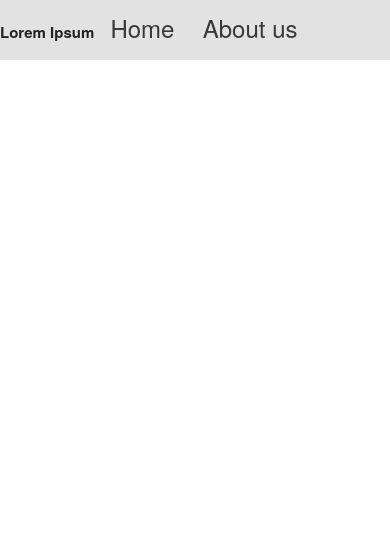
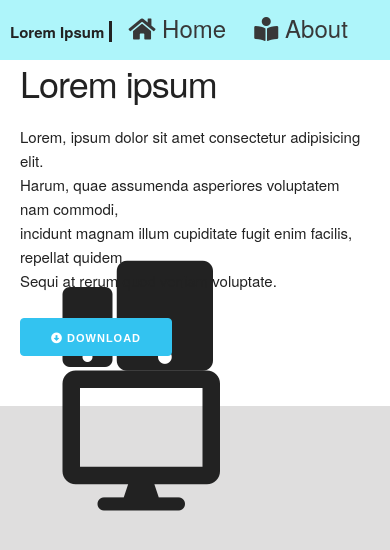
Before and after one commit to StraleB/Website-template-made-with-Skeleton-css, a plain HTML site: page index.html in a window 390 px wide. Drawn offline with nearby package versions, Linux system fonts and the light colour scheme.

Commit message:
added content in the container with txt and a download button, icons for phone tablet and desktop as well, also added icons in the navbar

```diff
--- a/index.html
+++ b/index.html
@@ -5,19 +5,33 @@
     <meta name="viewport" content="width=device-width, initial-scale=1.0">
     <meta http-equiv="X-UA-Compatible" content="ie=edge">
     <link rel="stylesheet" href="https://cdnjs.cloudflare.com/ajax/libs/skeleton/2.0.4/skeleton.css" />
-    <link href="https://stackpath.bootstrapcdn.com/font-awesome/4.7.0/css/font-awesome.min.css" rel="stylesheet" integrity="sha384-wvfXpqpZZVQGK6TAh5PVlGOfQNHSoD2xbE+QkPxCAFlNEevoEH3Sl0sibVcOQVnN" crossorigin="anonymous">
+    <link rel="stylesheet" href="https://use.fontawesome.com/releases/v5.8.0/css/all.css" integrity="sha384-Mmxa0mLqhmOeaE8vgOSbKacftZcsNYDjQzuCOm6D02luYSzBG8vpaOykv9lFQ51Y" crossorigin="anonymous">
     <link rel="stylesheet" href="style/style.css">
     <title>Skeleton Page</title>
 </head>
 <body>
     <nav>
         <ul>
-     <li><strong>Lorem Ipsum</strong></li>
-    <li> <a id="home" class="nav-link" href="#">Home</a></li>
-    <li> <a id="home" class="nav-link" href="#">About us</a></li>
+     <li style="padding:0 5px 0 10px; border-right: solid;"><strong>Lorem Ipsum</strong></li>
+    <li> <a id="home" class="nav-link" href="#"><i class="fas fa-home"></i> Home</a></li>
+    <li> <a id="home" class="nav-link" href="#"><i class="fas fa-book-reader"></i> About us</a></li>
         </ul>
 </nav>
-    <div class="container"></div>
+    <div class="container">
+        <article>
+            <h2>Lorem ipsum</h2>
+            <p>Lorem, ipsum dolor sit amet consectetur adipisicing elit.<br>
+                Harum, quae assumenda asperiores voluptatem nam commodi,<br>
+                incidunt magnam illum cupiditate fugit enim facilis, repellat quidem.<br>
+                Sequi at rerum quod veniam voluptate.</p>
+                <button class="button-primary"><i class="fas fa-arrow-alt-circle-down"></i> Download</button>
+                <div class="icons">
+                        <i class="fas fa-mobile"></i>
+                        <i class="fas fa-tablet"></i>
+                        <i class="fas fa-desktop"></i>
+                </div>
+        </article>
+    </div>
     <footer class="footer"></footer>
 </body>
 </html>
--- a/style/style.css
+++ b/style/style.css
@@ -2,8 +2,13 @@
     padding: 0;
     margin: 0;
 }
+
+body{
+    background:rgb(223, 222, 222);
+}
+
 nav{
-    background:rgb(226, 226, 226);
+    background:#aef5fa;
     height: 4em;
 }
 
@@ -26,3 +31,24 @@ ul li {
 .nav-link:hover{
     color:rgb(121, 121, 121);
 }
+
+.container{
+    background: white;
+}
+
+.icons{
+    float:right;
+    margin:-7em 10em;
+}
+
+ .fa-mobile{
+     font-size: 8rem;
+ }
+
+ .fa-tablet{
+    font-size: 11rem;
+}
+
+.fa-desktop{
+    font-size: 14rem;
+}
```
